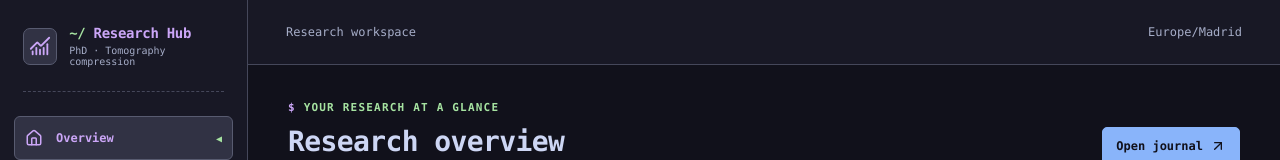
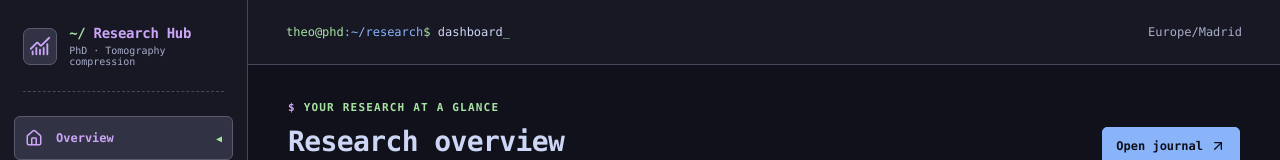
Before and after one commit to tdonnenfeld/web-phd, a Next.js app: page / in a window 1280 px wide. Shown: the top 160 px of the page. Built offline with nearby package versions, Linux system fonts and the light colour scheme; no server answers; the database is empty.

Commit message:
style: add terminal shell prompt header

```diff
--- a/src/components/app-shell.tsx
+++ b/src/components/app-shell.tsx
@@ -1,7 +1,7 @@
 "use client";
 import Link from "next/link";
 import { usePathname } from "next/navigation";
-import { BookOpen, CalendarDays, ChartNoAxesCombined, FlaskConical, GitBranch, House, ListTodo, Menu, X } from "lucide-react";
+import { BookOpen, CalendarDays, ChartNoAxesCombined, Terminal, FlaskConical, GitBranch, House, ListTodo, Menu, X } from "lucide-react";
 import { useState } from "react";
 const items = [
   { href: "/", label: "Overview", icon: House },
@@ -22,6 +22,6 @@ export function AppShell({ children }: { children: React.ReactNode }) {
       <div className="sidebar-footer"><span className="status-dot"/> Private workspace <small>phd.les12.fr</small></div>
     </aside>
     {open && <button aria-label="Close menu" onClick={()=>setOpen(false)} className="overlay"/>}
-    <div className="main-area"><header className="topbar"><button className="mobile-menu icon-button" onClick={()=>setOpen(!open)} aria-label="Toggle menu">{open ? <X/> : <Menu/>}</button><span>Research workspace</span><span className="topright">Europe/Madrid</span></header><main className="content">{children}</main></div>
+    <div className="main-area"><header className="topbar"><button className="mobile-menu icon-button" onClick={()=>setOpen(!open)} aria-label="Toggle menu">{open ? <X/> : <Menu/>}</button><span className="terminal-prompt">theo@phd<span className="terminal-location">:~/research</span>$ <span style={{color:"var(--text)"}}>dashboard</span><span className="terminal-cursor">_</span></span><span className="topright">Europe/Madrid</span></header><main className="content">{children}</main></div>
   </div>;
 }
```
